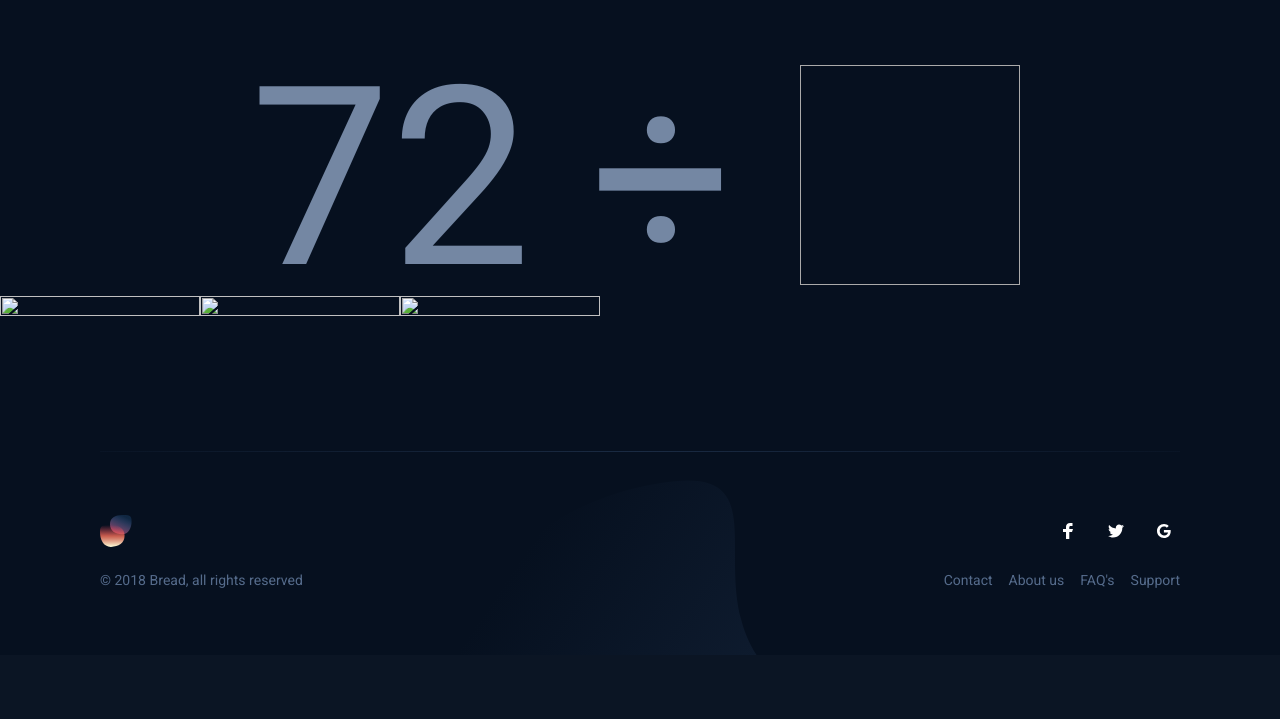
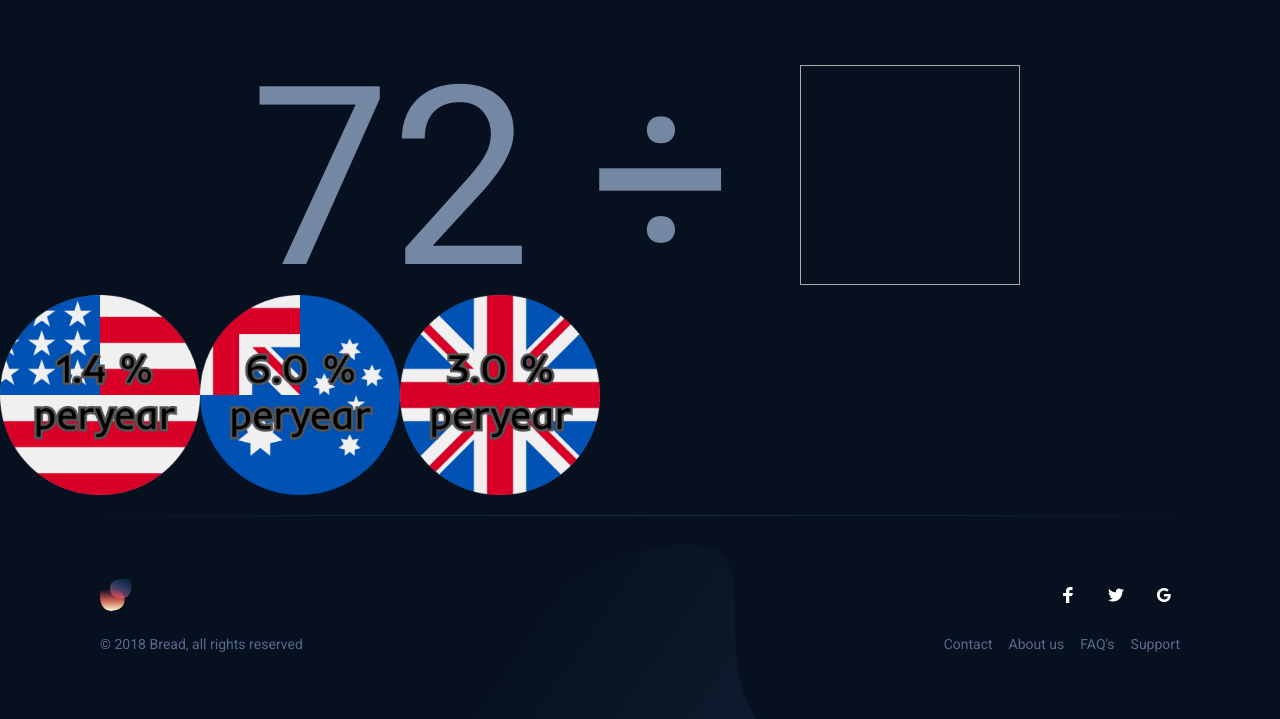
Before and after one commit to blismatic/Bread, a plain HTML site: page Bread/savings.html in a window 1280 px wide. Shown: the part 145-864 px from the top of the page. Before the commit the page ends 800 px from the top, so only its background shows below. Drawn offline with nearby package versions, Linux system fonts and the light colour scheme.

Commit message:
Update savings.html

```diff
--- a/Bread/savings.html
+++ b/Bread/savings.html
@@ -97,9 +97,9 @@ display: flex;
                 </div>
             <div id="div1" ondrop="drop(event)" ondragover="allowDrop(event)"></div>
             <div id="flag-icons">
-            <img id="drag1" src="./Feature Photos/Flags/united-states.png" draggable="true" ondragstart="drag(event)" width="200" height="69">
-            <img id="drag2" src="./Feature Photos/Flags/australia.png" draggable="true" ondragstart="drag(event)" width="200" height="69">
-            <img id="drag3" src="./Feature Photos/Flags/united-kingdom.png" draggable="true" ondragstart="drag(event)" width="200" height="69">
+            <img id="drag1" src="./Feature Photos/united-states.png" draggable="true" ondragstart="drag(event)" width="200" height="69">
+            <img id="drag2" src="./Feature Photos/australia.png" draggable="true" ondragstart="drag(event)" width="200" height="69">
+            <img id="drag3" src="./Feature Photos/united-kingdom.png" draggable="true" ondragstart="drag(event)" width="200" height="69">
             </div>
         </main>
 
```
